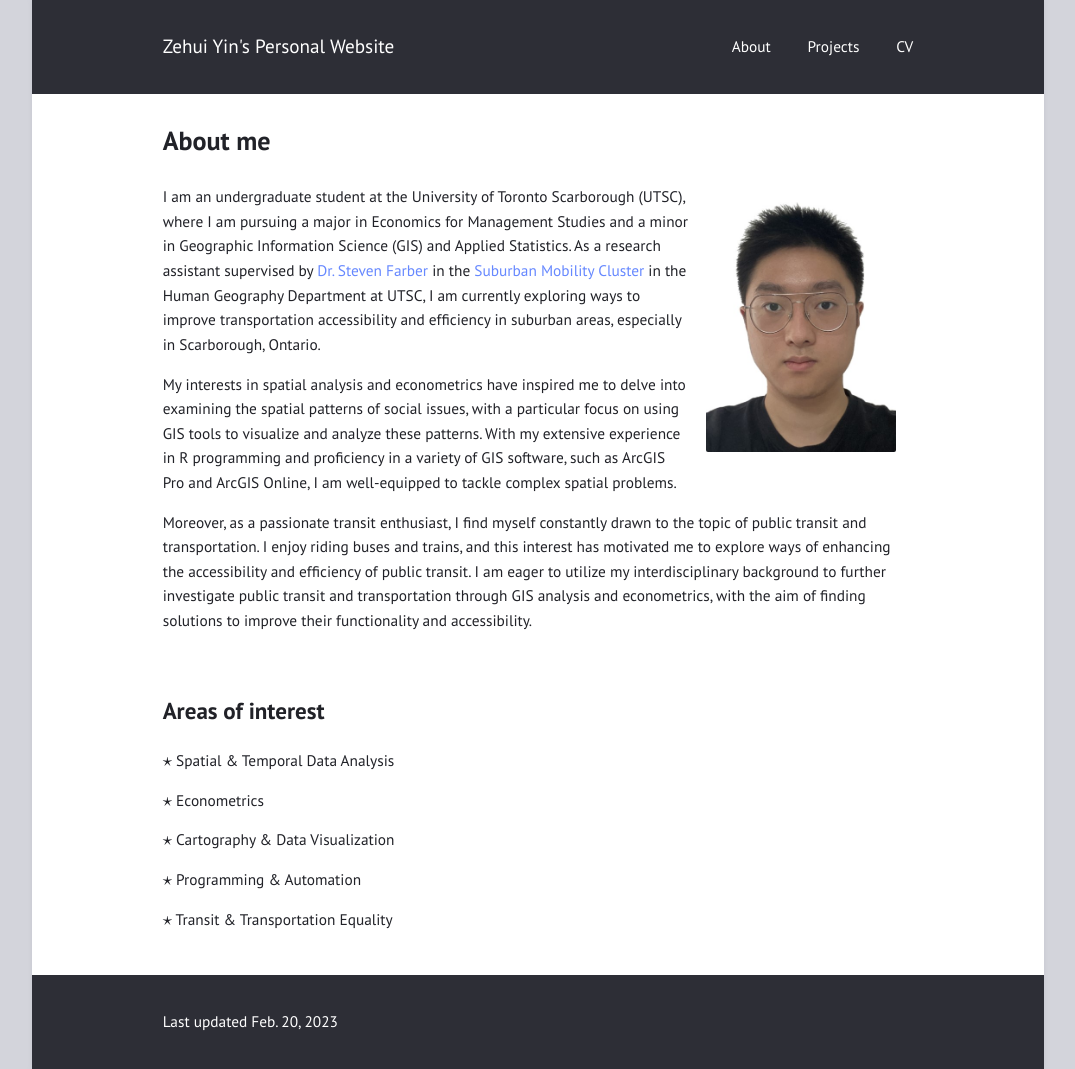
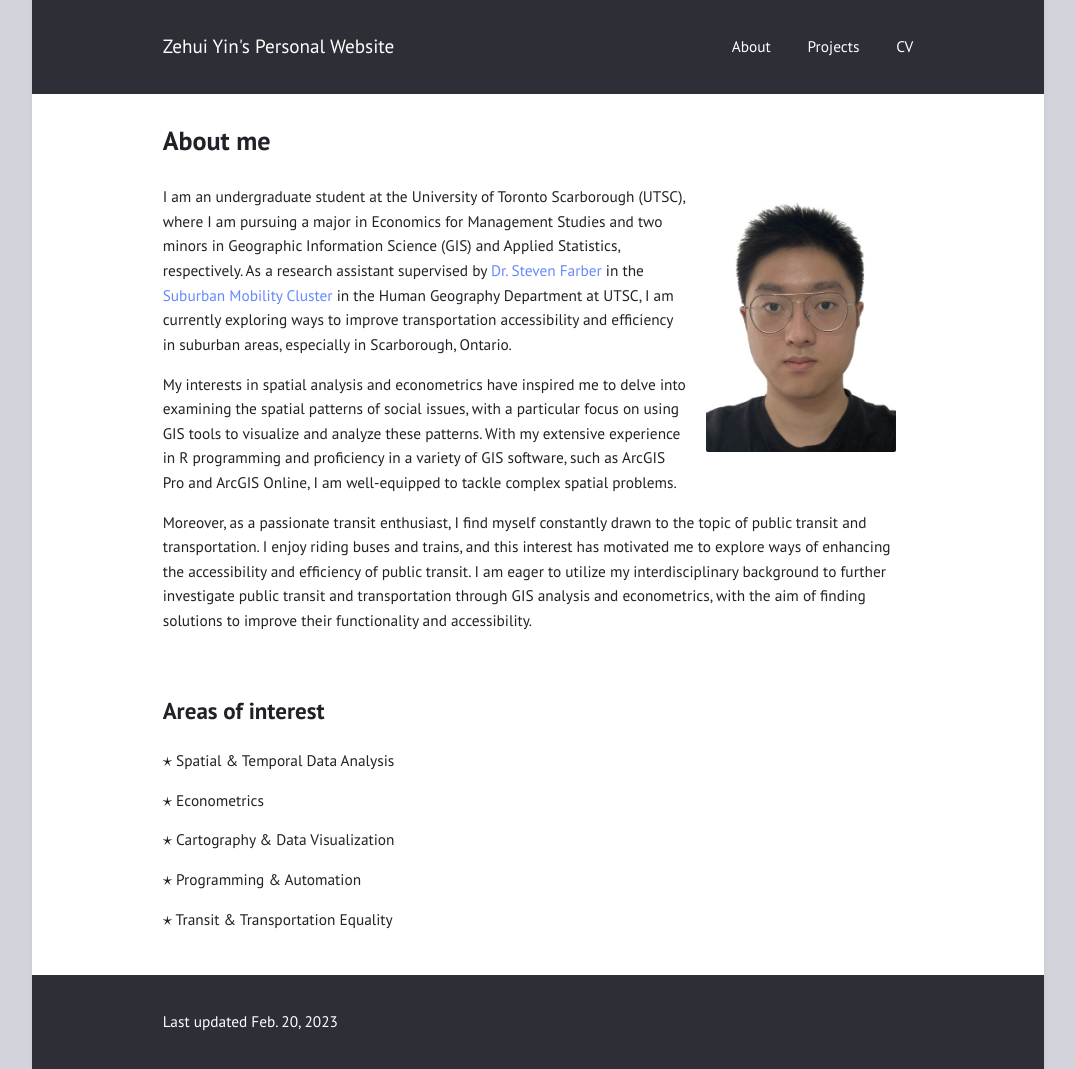
Before and after one commit to zehuiyin/personal_website_jekyll, a Jekyll site: the page built from index.md, in a window 1280 px wide. Shown: the whole page, without its empty margins (102-1177 px from the left). Built offline with Jekyll 4.4.1, drawn with Linux system fonts in a browser that asks for light colours.

Commit message:
Update index.md

```diff
--- a/index.md
+++ b/index.md
@@ -6,7 +6,7 @@ mathjax: true
 
 <img align="right" width="190" height="228" src="images/Headshot.jpg" style="vertical-align:middle;margin: 0px 17px">
 
-<p style="text-align: left;">I am an undergraduate student at the University of Toronto Scarborough (UTSC), where I am pursuing a major in Economics for Management Studies and a minor in Geographic Information Science (GIS) and Applied Statistics. As a research assistant supervised by <a href="https://www.utsc.utoronto.ca/geography/steven-farber">Dr. Steven Farber</a> in the <a href="https://www.utsc.utoronto.ca/suburban-mobilities/">Suburban Mobility Cluster</a> in the Human Geography Department at UTSC, I am currently exploring ways to improve transportation accessibility and efficiency in suburban areas, especially in Scarborough, Ontario.</p>
+<p style="text-align: left;">I am an undergraduate student at the University of Toronto Scarborough (UTSC), where I am pursuing a major in Economics for Management Studies and two minors in Geographic Information Science (GIS) and Applied Statistics, respectively. As a research assistant supervised by <a href="https://www.utsc.utoronto.ca/geography/steven-farber">Dr. Steven Farber</a> in the <a href="https://www.utsc.utoronto.ca/suburban-mobilities/">Suburban Mobility Cluster</a> in the Human Geography Department at UTSC, I am currently exploring ways to improve transportation accessibility and efficiency in suburban areas, especially in Scarborough, Ontario.</p>
 
 <p style="text-align: left;">My interests in spatial analysis and econometrics have inspired me to delve into examining the spatial patterns of social issues, with a particular focus on using GIS tools to visualize and analyze these patterns. With my extensive experience in R programming and proficiency in a variety of GIS software, such as ArcGIS Pro and ArcGIS Online, I am well-equipped to tackle complex spatial problems.</p>
 
```
